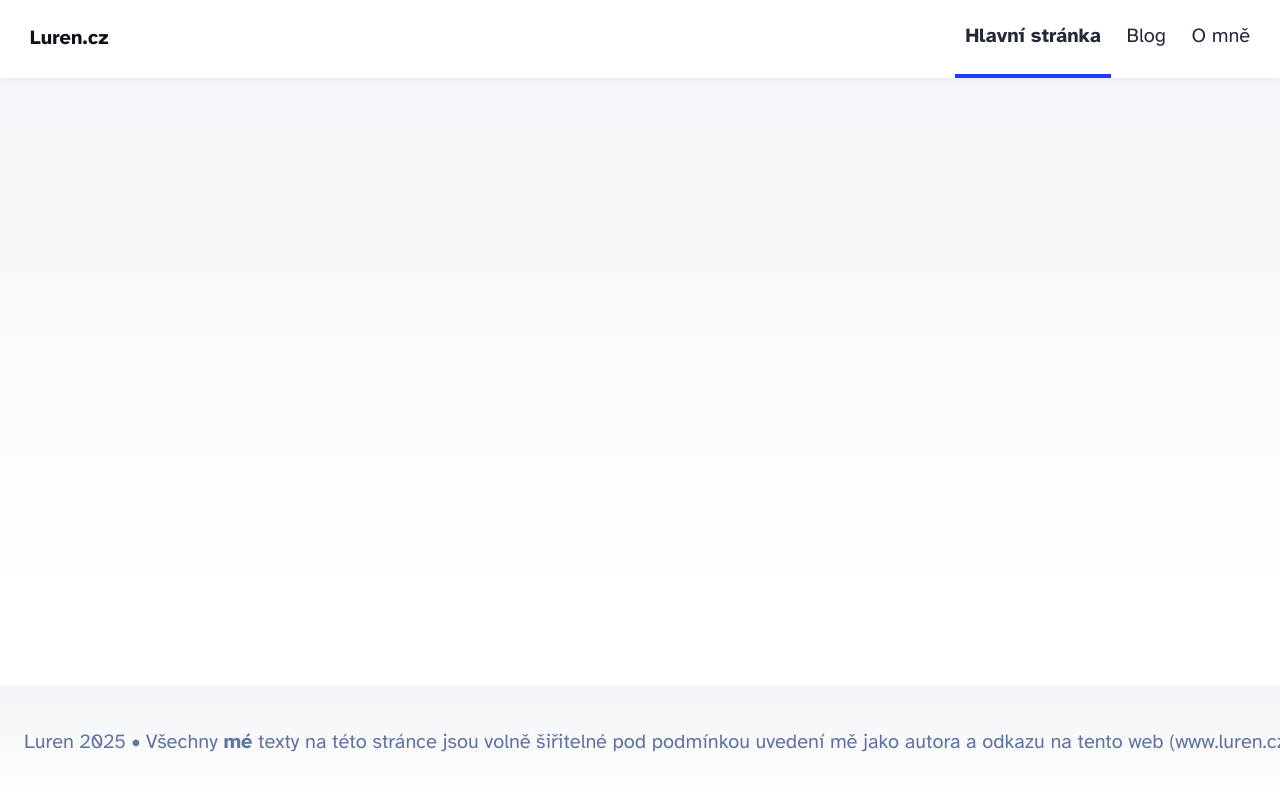
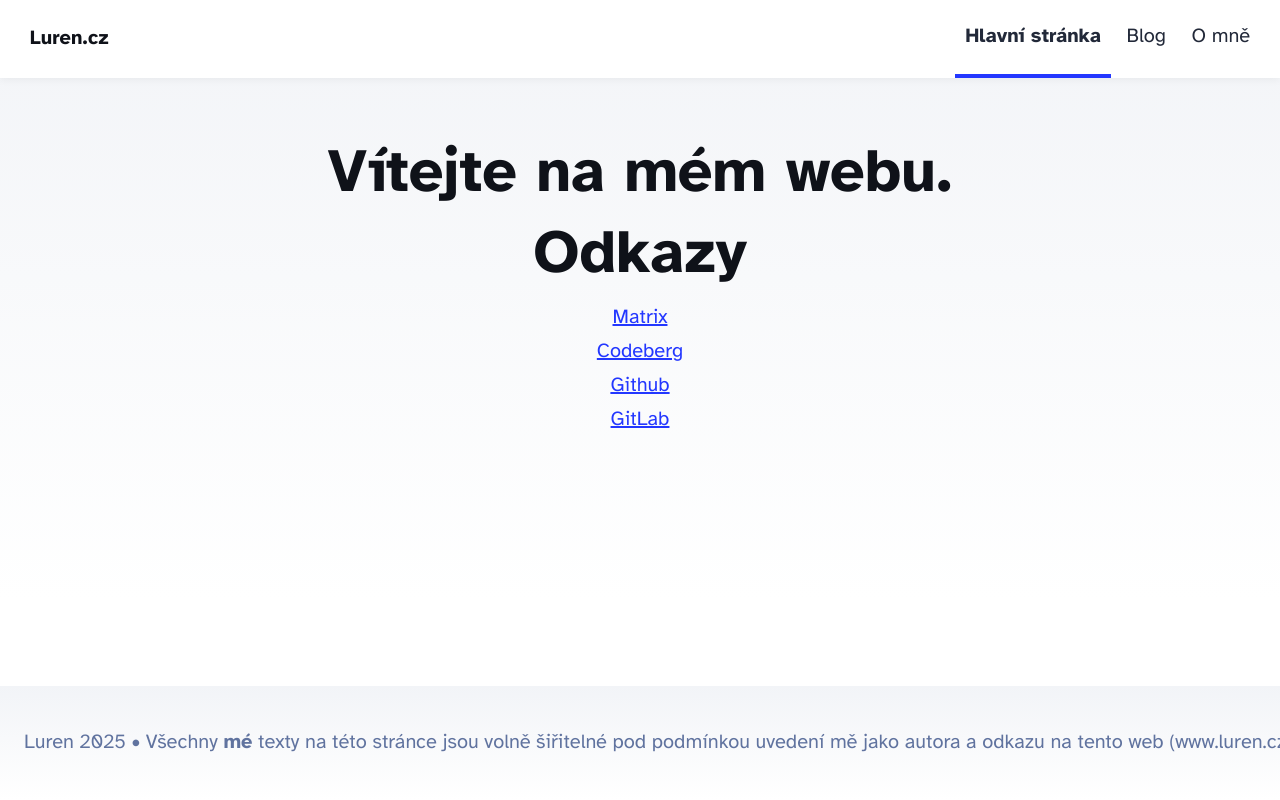
Before and after one commit to Grreby/pages, an Astro site: page / in a window 1280 px wide. Shown: the top 800 px of the page. Built offline with nearby package versions, Linux system fonts and the light colour scheme; Astro itself is replaced by a stand-in of ours.

Commit message:
add links

```diff
--- a/src/pages/index.astro
+++ b/src/pages/index.astro
@@ -13,7 +13,12 @@ import { SITE_TITLE, SITE_DESCRIPTION } from '../consts';
 	<body>
 		<Header />
 		<main>
-
+			<h1>Vítejte na mém webu.</h1>
+			<h1>Odkazy</h1>
+				<a href="https://matrix.to/@grreby:matrix.org#/@grreby:matrix.org" target="_blank">Matrix</a>
+				<a href="https://codeberg.org/luren">Codeberg</a>
+				<a href="https://github.com/Grreby">Github</a>
+				<a href="https://gitlab.com/Grreby">GitLab</a>
 		</main>
 		<Footer />
 	</body>
--- a/src/styles/global.css
+++ b/src/styles/global.css
@@ -47,10 +47,10 @@ body {
 	flex-direction: column;
 }
 main {
-	width: 720px;
-	max-width: calc(100% - 2em);
-	margin: auto;
 	padding: 3em 1em;
+	display: flex;
+	flex-direction: column;
+	align-items: center;
 }
 h1,
 h2,
```
